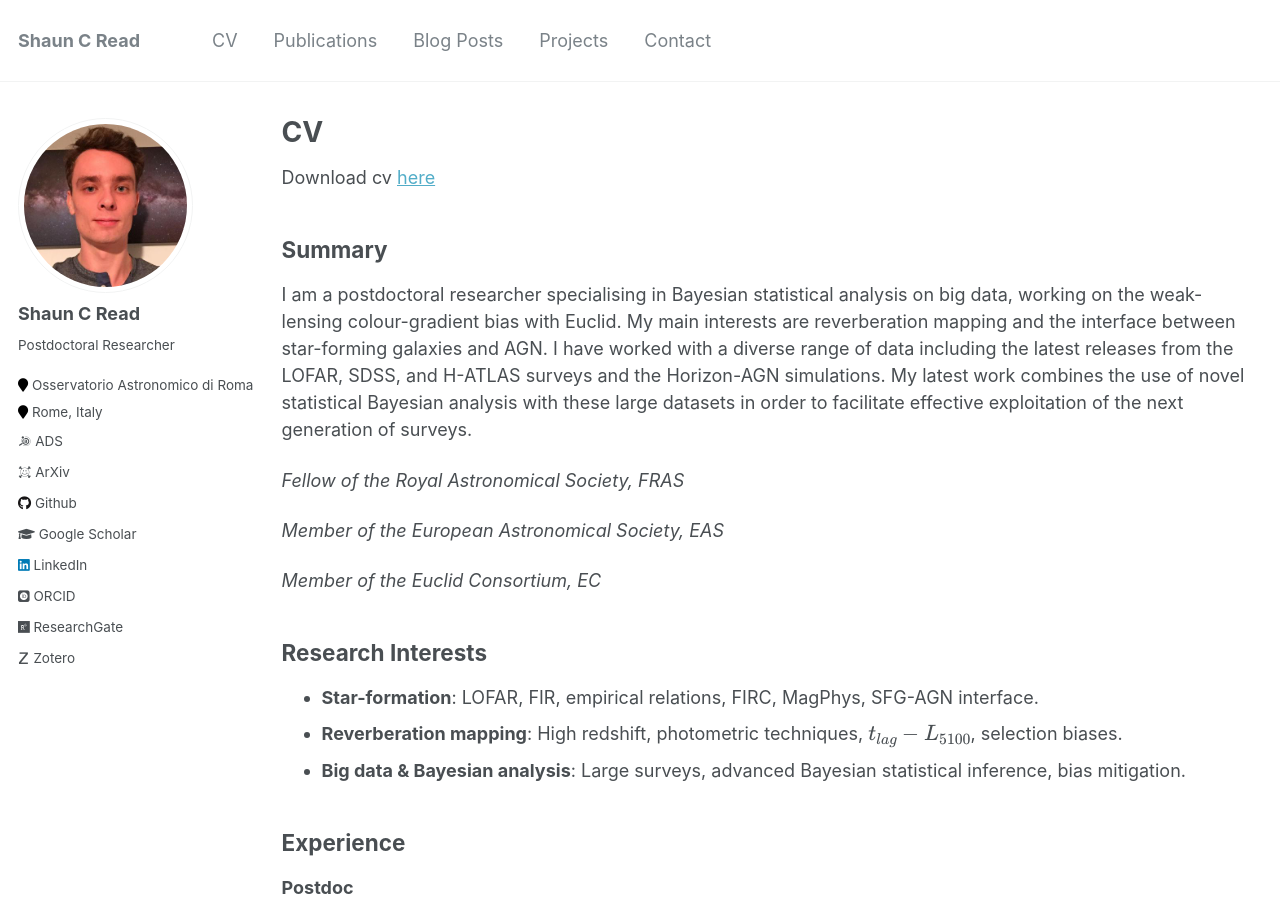
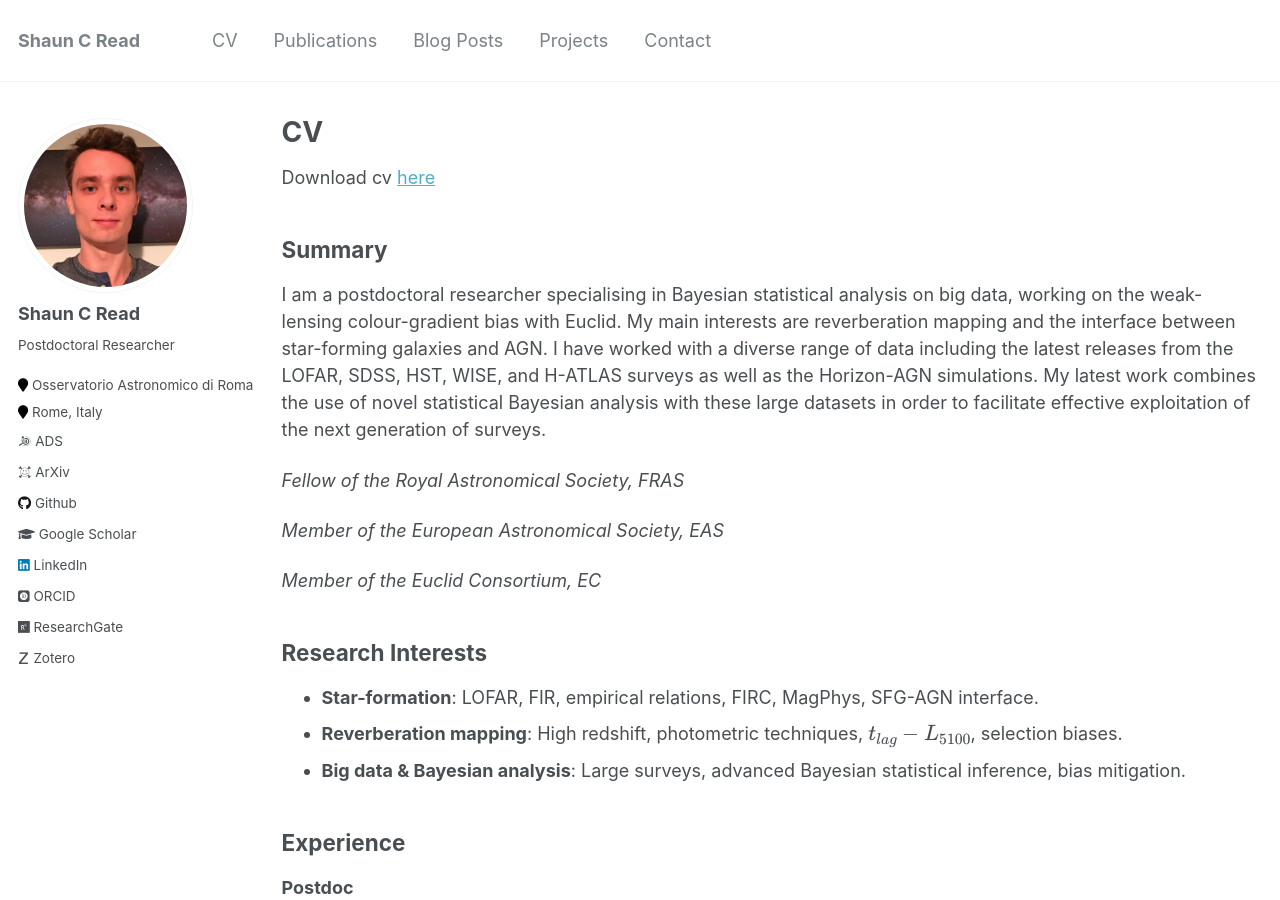
Before and after one commit to philastrophist/philastrophist.github.io, a Jekyll site: the page built from _pages/cv.md, in a window 1280 px wide and 900 px high. Built offline with Jekyll 4.4.1, drawn with Linux system fonts in a browser that asks for light colours; some web fonts are replaced; formulas are drawn with MathJax 3; comment, search, counter and statistics services are not loaded.

Commit message:
Deploy philastrophist/philastrophist.github.io to github.com/philastrophist/philastrophist.github.io.git:master

```diff
--- a/_generator/info.yml
+++ b/_generator/info.yml
@@ -1,7 +1,7 @@
 summary: |
   I am a postdoctoral researcher specialising in Bayesian statistical analysis on big data, working on the weak-lensing colour-gradient bias with Euclid.
   My main interests are reverberation mapping and the interface between star-forming galaxies and AGN.
-  I have worked with a diverse range of data including the latest releases from the LOFAR, SDSS, and H-ATLAS surveys and the Horizon-AGN simulations.
+  I have worked with a diverse range of data including the latest releases from the LOFAR, SDSS, HST, WISE, and H-ATLAS surveys as well as the Horizon-AGN simulations.
   My latest work combines the use of novel statistical Bayesian analysis with these large datasets in order to facilitate effective exploitation of the
   next generation of surveys.
 
--- a/_pages/cv.md
+++ b/_pages/cv.md
@@ -14,7 +14,7 @@ Download cv [here](/cv.pdf)
 ## Summary
  I am a postdoctoral researcher specialising in Bayesian statistical analysis on big data, working on the weak-lensing colour-gradient bias with Euclid.
 My main interests are reverberation mapping and the interface between star-forming galaxies and AGN.
-I have worked with a diverse range of data including the latest releases from the LOFAR, SDSS, and H-ATLAS surveys and the Horizon-AGN simulations.
+I have worked with a diverse range of data including the latest releases from the LOFAR, SDSS, HST, WISE, and H-ATLAS surveys as well as the Horizon-AGN simulations.
 My latest work combines the use of novel statistical Bayesian analysis with these large datasets in order to facilitate effective exploitation of the
 next generation of surveys.
 
```
Also changed, not shown: 3 other files.
